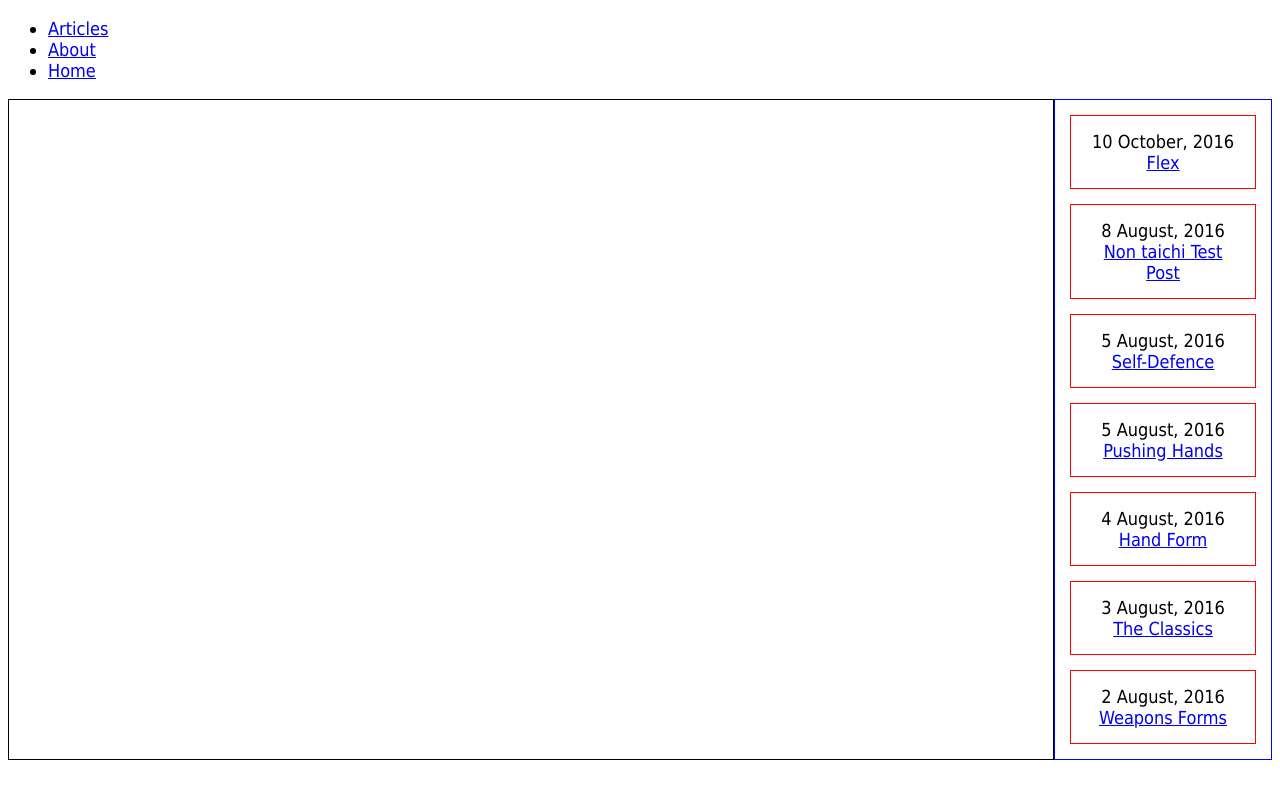
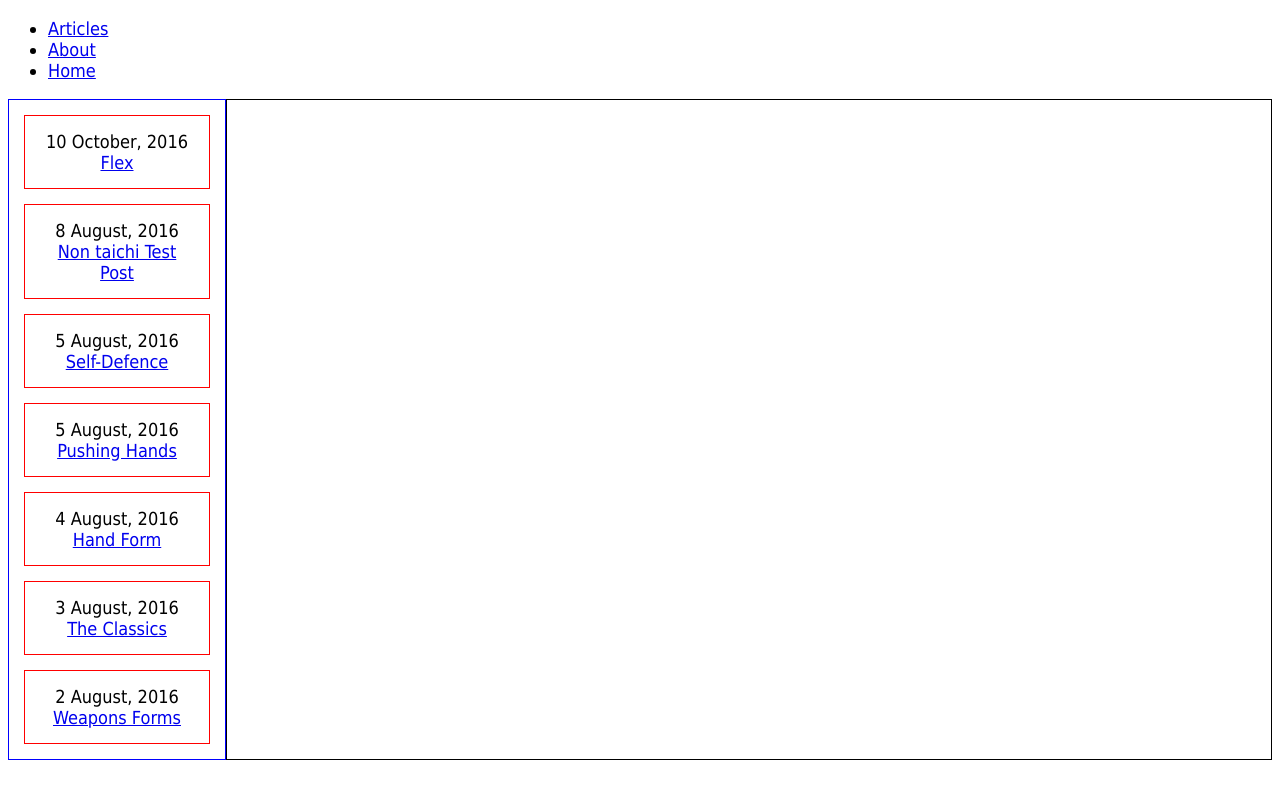
Before and after one commit to pjcevans/homepage-1.0-deprecated, a Jekyll site: the page built from index.html, in a window 1280 px wide. Shown: the top 799 px of the page. Built offline with Jekyll 4.4.1, drawn with Linux system fonts in a browser that asks for light colours.

```diff
--- a/css/postsFlex.css
+++ b/css/postsFlex.css
@@ -22,7 +22,7 @@
 @media (min-width: 768px) {
   #flexContainer {
     display: flex;
-    flex-direction: row;
+    flex-direction: row-reverse;
     flex: 1;
   }
   #flexContent {
```
